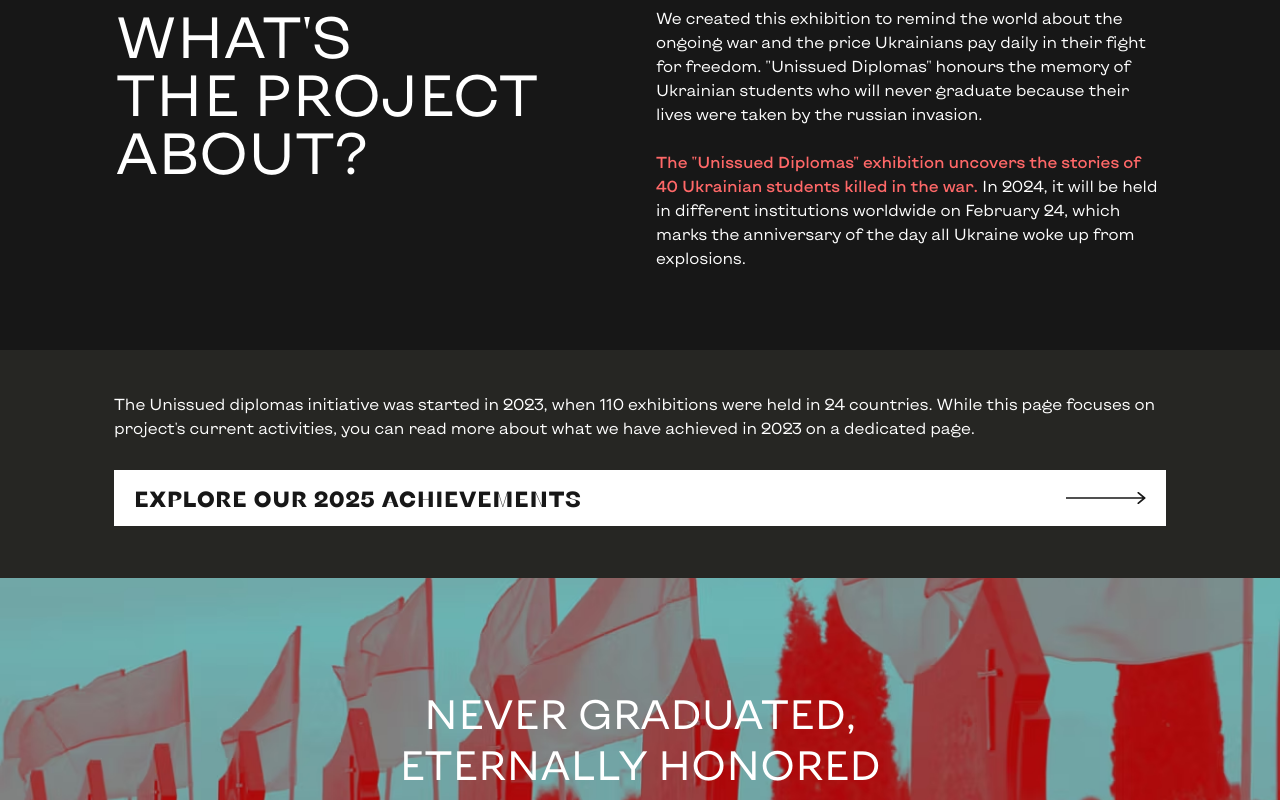
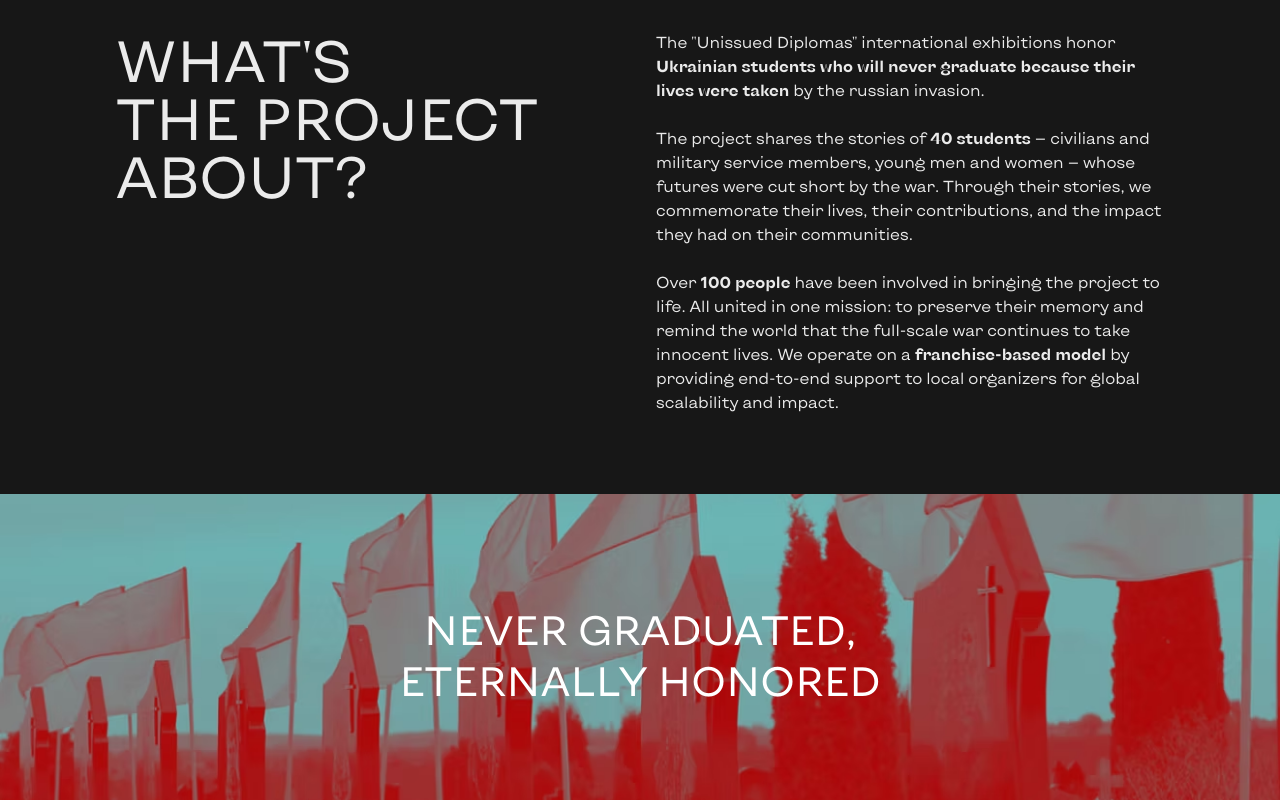
Before and after one commit to dmytroborbotko-pets/unissued_diplomas_site, a React app in the folder frontend/: page / in a window 1280 px wide. Shown: the part 880-1680 px from the top of the page. Built offline with nearby package versions, Linux system fonts and the light colour scheme; the HTML template or start-up script is replaced by a standard one.

Commit message:
feat: implement figma design

```diff
--- a/frontend/src/components/Achievements.jsx
+++ b/frontend/src/components/Achievements.jsx
@@ -36,8 +36,9 @@ export const Achievements = () => {
   const imageTransform = `translateY(${-50 + scrollProgress * 50}%)`;
   return (
     <>
+      {/* прибрав блок, бо у фігмі відсутній */}
       {/* Achievements Button */}
-      <div className="tablet:px-4 mobile-xs:px-1 tablet:mt-20 max-tablet:mt-12 pb-8 bg-[#262623] w-full">
+      {/* <div className="tablet:px-4 mobile-xs:px-1 tablet:mt-20 max-tablet:mt-12 pb-8 bg-[#262623] w-full">
         <p className="max-w-[1080px] mx-auto pt-[42px] pb-[30px] px-[14px] text-[16px] max-tablet:text-[16.8px]">
           The Unissued diplomas initiative was started in 2023, when 110
           exhibitions were held in 24 countries. While this page focuses on
@@ -55,11 +56,11 @@ export const Achievements = () => {
             <RightArrowLongIcon className="w-20 h-12 transition-colors" />
           </a>
         </div>
-      </div>
+      </div> */}
       {/* Parallax Window Section - Tablet and up */}
       <div
         ref={parallaxRef}
-        className="relative w-full h-[400px] tablet:h-[320px] overflow-hidden max-[481px]:hidden"
+        className="tablet:mt-20 max-tablet:mt-12 relative w-full h-[400px] tablet:h-[320px] overflow-hidden max-[481px]:hidden"
       >
         {/* Large image that moves upward as you scroll down */}
         <div
--- a/frontend/src/components/DiplomaViewer.jsx
+++ b/frontend/src/components/DiplomaViewer.jsx
@@ -178,10 +178,10 @@ export const DiplomaViewer = () => {
         onSelect={selectDiploma}
       />
 
-      {/* Donate button */}
+      {/* Donate button
       <button className="w-full py-2 mt-10 bg-theme-primary-dark text-white text-base tracking-widest uppercase rounded hover:bg-theme-primary transition-colors">
         Donate
-      </button>
+      </button> */}
 
       {/* Fullscreen modal */}
       <DiplomaModal
--- a/frontend/src/components/HallOfDiplomas.jsx
+++ b/frontend/src/components/HallOfDiplomas.jsx
@@ -1,17 +1,15 @@
-import { DiplomaViewer } from './DiplomaViewer';
+import { DiplomaViewer } from "./DiplomaViewer";
 
 export const HallOfDiplomas = () => {
   return (
     <div className="p-4 tablet:p-0 max-w-[1080px] mx-auto">
       {/* Hall of Diplomas Section */}
       <div className="tablet:px-4 mobile-xs:px-1 my-20 tablet:mt-28">
-        <div className="flex flex-col tablet:grid tablet:grid-cols-2 tablet:gap-8">
+        {/* Diploma Viewer */}
+        <DiplomaViewer />
+
+        <div className="flex flex-col tablet:gap-8 mt-12 tablet:mt-20">
           {/* Left: Heading */}
-          <div>
-            <h2 className=" max-tablet:text-[38px] tablet:text-[58px] font-normal uppercase leading-none">
-              HALL OF <br /> DIPLOMAS
-            </h2>
-          </div>
 
           {/* Right: Content */}
           <div className="mt-10 tablet:mt-0 space-y-6">
@@ -49,9 +47,6 @@ export const HallOfDiplomas = () => {
             ></iframe>
           </div>
         </div>
-
-        {/* Diploma Viewer */}
-        <DiplomaViewer />
       </div>
     </div>
   );
--- a/frontend/src/components/Main.jsx
+++ b/frontend/src/components/Main.jsx
@@ -85,32 +85,49 @@ export const Main = () => {
         </div>
 
         {/* What's the Project About Section */}
-        <div className="tablet:px-4 mobile-xs:px-1 mt-20 tablet:mt-28">
+        <div className="tablet:px-4 mobile-xs:px-1 mt-26 tablet:mt-34">
           <div className="flex flex-col tablet:grid tablet:grid-cols-2 tablet:gap-8">
             {/* Left: Heading */}
             <div>
-              <h2 className=" max-tablet:text-[38px] tablet:text-[58px] font-normal uppercase leading-none">
+              <h2 className="text-[#ebebeb] max-tablet:text-[38px] tablet:text-[58px] font-normal uppercase leading-none">
                 WHAT'S <br /> THE PROJECT <br /> ABOUT?
               </h2>
             </div>
 
             {/* Right: Content */}
             <div className="mt-10 tablet:mt-0 space-y-6">
-              <p className="max-tablet:text-[19px] tablet:text-[16px] leading-7 tablet:leading-6">
-                We created this exhibition to remind the world about the ongoing
-                war and the price Ukrainians pay daily in their fight for
-                freedom. "Unissued Diplomas" honours the memory of Ukrainian
-                students who will never graduate because their lives were taken
+              <p className="text-[#ebebeb] max-tablet:text-[19px] tablet:text-[16px] leading-7 tablet:leading-6">
+                The "Unissued Diplomas" international exhibitions honor{" "}
+                <span className="font-[600] max-tablet:text-[20px] tablet:text-[16px]">
+                  Ukrainian students who will never graduate because their lives
+                  were taken
+                </span>{" "}
                 by the russian invasion.
               </p>
-              <p className="max-tablet:text-[19px] tablet:text-[16px] leading-7 tablet:leading-6">
-                <span className="text-[#ff6868] font-[500] max-tablet:text-[20px] tablet:text-[16px]">
-                  The "Unissued Diplomas" exhibition uncovers the stories of 40
-                  Ukrainian students killed in the war.
+              <p className="text-[#ebebeb] max-tablet:text-[19px] tablet:text-[16px] leading-7 tablet:leading-6">
+                The project shares the stories of{" "}
+                <span className="font-[600] max-tablet:text-[20px] tablet:text-[16px]">
+                  40 students
                 </span>{" "}
-                In 2024, it will be held in different institutions worldwide on
-                February 24, which marks the anniversary of the day all Ukraine
-                woke up from explosions.
+                — civilians and military service members, young men and women —
+                whose futures were cut short by the war. Through their stories,
+                we commemorate their lives, their contributions, and the impact
+                they had on their communities.
+              </p>
+              <p className="text-[#ebebeb] max-tablet:text-[19px] tablet:text-[16px] leading-7 tablet:leading-6">
+                Over{" "}
+                <span className="font-[600] max-tablet:text-[20px] tablet:text-[16px]">
+                  100 people
+                </span>{" "}
+                have been involved in bringing the project to life. All united
+                in one mission: to preserve their memory and remind the world
+                that the full-scale war continues to take innocent lives. We
+                operate on a{" "}
+                <span className="font-[600] max-tablet:text-[20px] tablet:text-[16px]">
+                  franchise-based model
+                </span>{" "}
+                by providing end-to-end support to local organizers for global
+                scalability and impact.
               </p>
             </div>
           </div>
```
